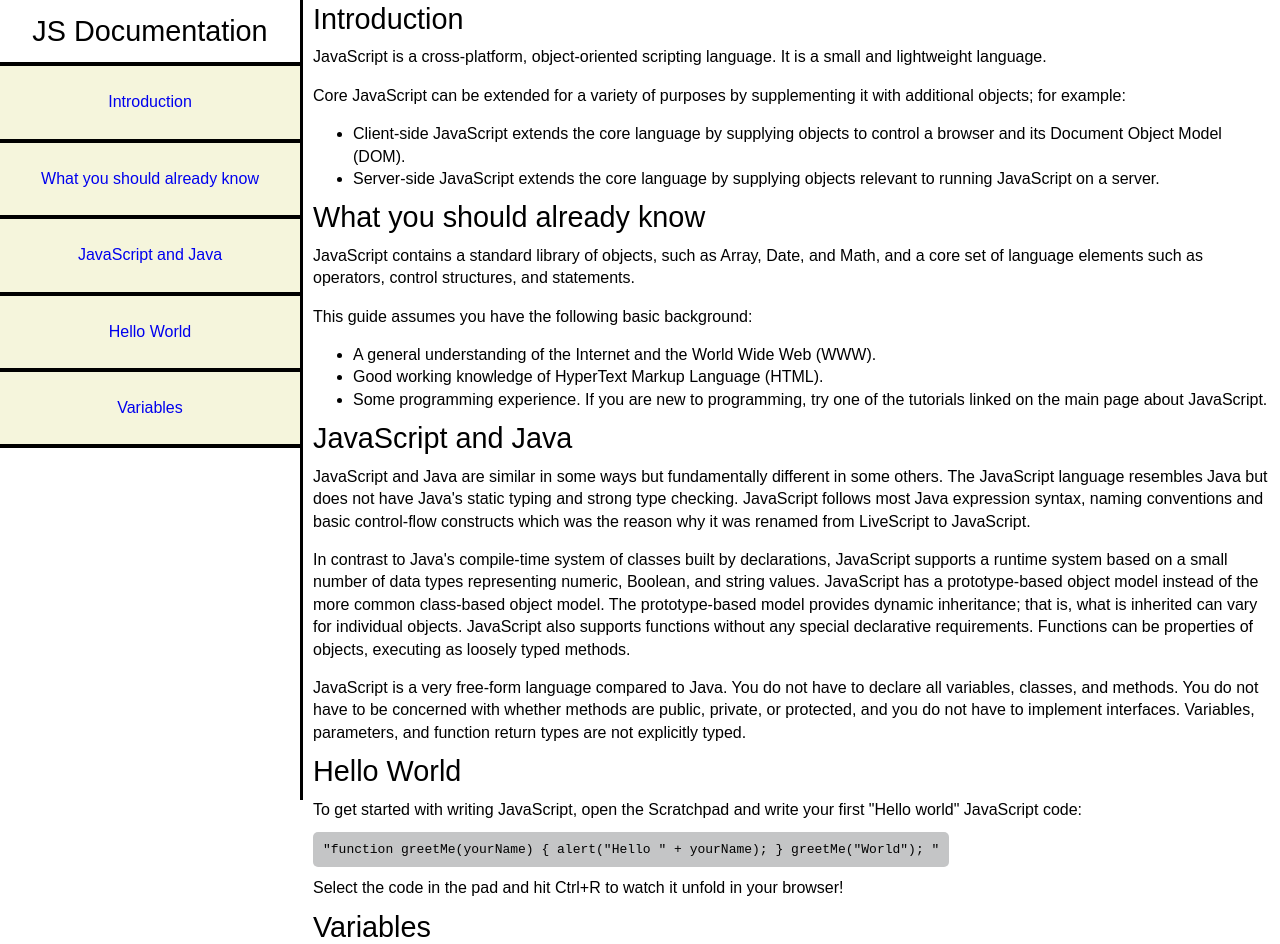
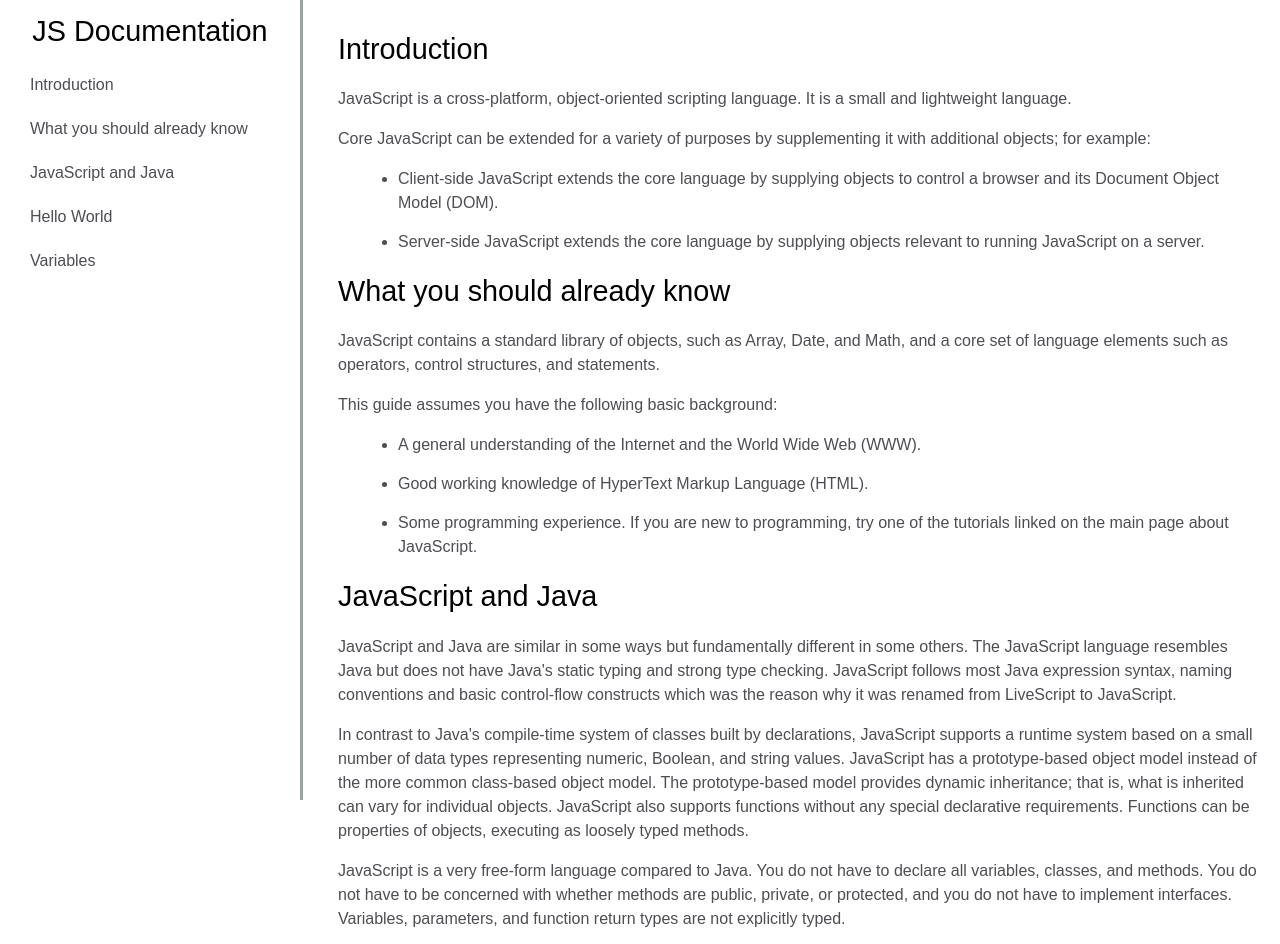
Before and after one commit to samiyaalizaidi/freeCodeCamp-WebDev-CodeFiles, a plain HTML site: page Technical Documentation/index.html in a window 1280 px wide. Shown: the top 944 px of the page. Drawn offline with Linux system fonts and the light colour scheme.

Commit message:
Update styles.css

```diff
--- a/Technical Documentation/styles.css
+++ b/Technical Documentation/styles.css
@@ -1,17 +1,10 @@
-html {
-  font-family: sans-serif;
-  line-height: 1.4em;
-}
-
-header {
-  font-size: 1.5em;
-  color: black;
-  margin-top: 10px;
-}
-
-#main-doc{
-  margin-left: 290px;
-  padding-left: 15px;
+html,
+body {
+  min-width: 290px;
+  color: #4d4e53;
+  background-color: #ffffff;
+  font-family: Arial, sans-serif;
+  line-height: 1.5;
 }
 
 #navbar {
@@ -22,14 +15,7 @@ header {
   width: 300px;
   height: 100%;
   border-right: solid;
-  border-color: black;
-}
-
-#navbar ul {
-  height: 88%;
-  padding: 0;
-  overflow-y: auto;
-  overflow-x: hidden;
+  border-color: rgba(0, 22, 22, 0.4);
 }
 
 header {
@@ -45,48 +31,98 @@ header {
   margin: 0px;
 }
 
-a {
-  display: block;
-  /* margin-bottom: 10px; */
-  padding-top: 25px;
-  padding-bottom: 25px;
-  /* margin-left: 10px; */
-  border:rgba(0, 22, 22, 0.4);
-  text-align: center;
-  background-color: beige;
-  border: 2px solid black ;
-  text-decoration: none;
-  border-left: none;
-  border-right: none;
+#navbar ul {
+  height: 88%;
+  padding: 0;
+  overflow-y: auto;
+  overflow-x: hidden;
 }
 
-a:visited {
-  color: black;
+#navbar li {
+  color: #4d4e53;
+  border-top: 1px solid;
+  list-style: none;
+  position: relative;
+  width: 100%;
 }
 
-a:first-of-type {
-  border-top-width: 4px;
+#navbar a {
+  display: block;
+  padding: 10px 30px;
+  color: #4d4e53;
+  text-decoration: none;
+  cursor: pointer;
 }
 
-a:last-of-type{
-  border-bottom-width: 4px;
+#main-doc {
+  position: absolute;
+  margin-left: 310px;
+  padding: 20px;
+  margin-bottom: 110px;
 }
 
-* {
-  scroll-behavior: smooth;
+section article {
+  color: #4d4e53;
+  margin: 15px;
+  font-size: 0.96em;
+}
+
+section li {
+  margin: 15px 0px 0px 20px;
 }
 
 code {
-  background-color: rgb(196, 197, 198);
-  padding: 10px;
-  margin-top: 10px;
-  margin-bottom: 10px;
+  display: block;
+  text-align: left;
+  white-space: pre-line;
+  position: relative;
+  word-break: normal;
+  word-wrap: normal;
+  line-height: 2;
+  background-color: #f7f7f7;
+  padding: 15px;
+  margin: 10px;
   border-radius: 5px;
-  margin-bottom: 2cm;
 }
 
-#navbar header {
-  margin-top: 20px;
-  margin-bottom: 20px;
-  text-align: center;
+@media only screen and (max-width: 815px) {
+  /* For mobile phones: */
+  #navbar ul {
+    border: 1px solid;
+    height: 207px;
+  }
+
+  #navbar {
+    background-color: white;
+    position: absolute;
+    top: 0;
+    padding: 0;
+    margin: 0;
+    width: 100%;
+    max-height: 275px;
+    border: none;
+    z-index: 1;
+    border-bottom: 2px solid;
+  }
+
+  #main-doc {
+    position: relative;
+    margin-left: 0px;
+    margin-top: 270px;
+  }
 }
+
+@media only screen and (max-width: 400px) {
+  #main-doc {
+    margin-left: -10px;
+  }
+
+  code {
+    margin-left: -20px;
+    width: 100%;
+    padding: 15px;
+    padding-left: 10px;
+    padding-right: 45px;
+    min-width: 233px;
+  }
+}
```
